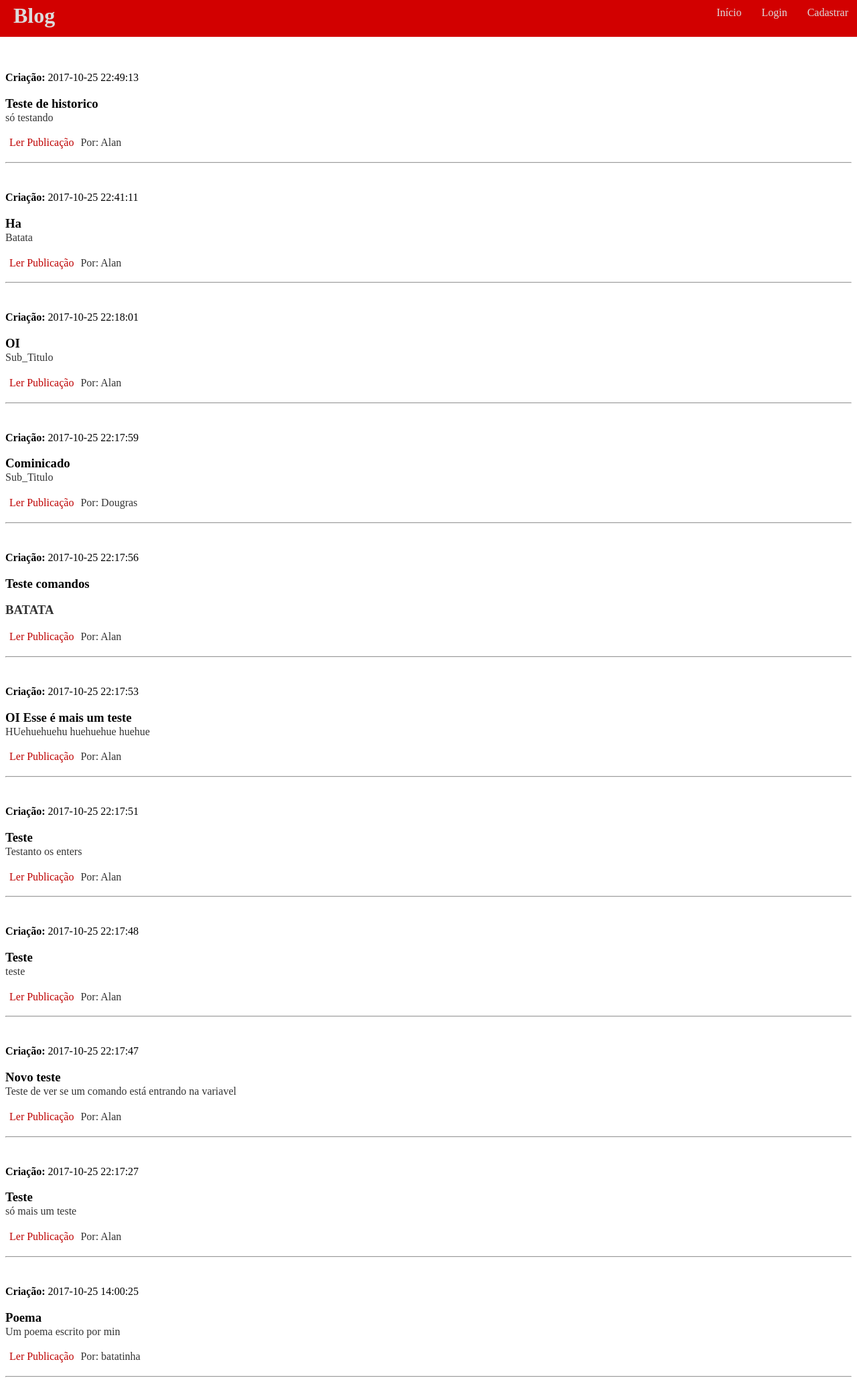
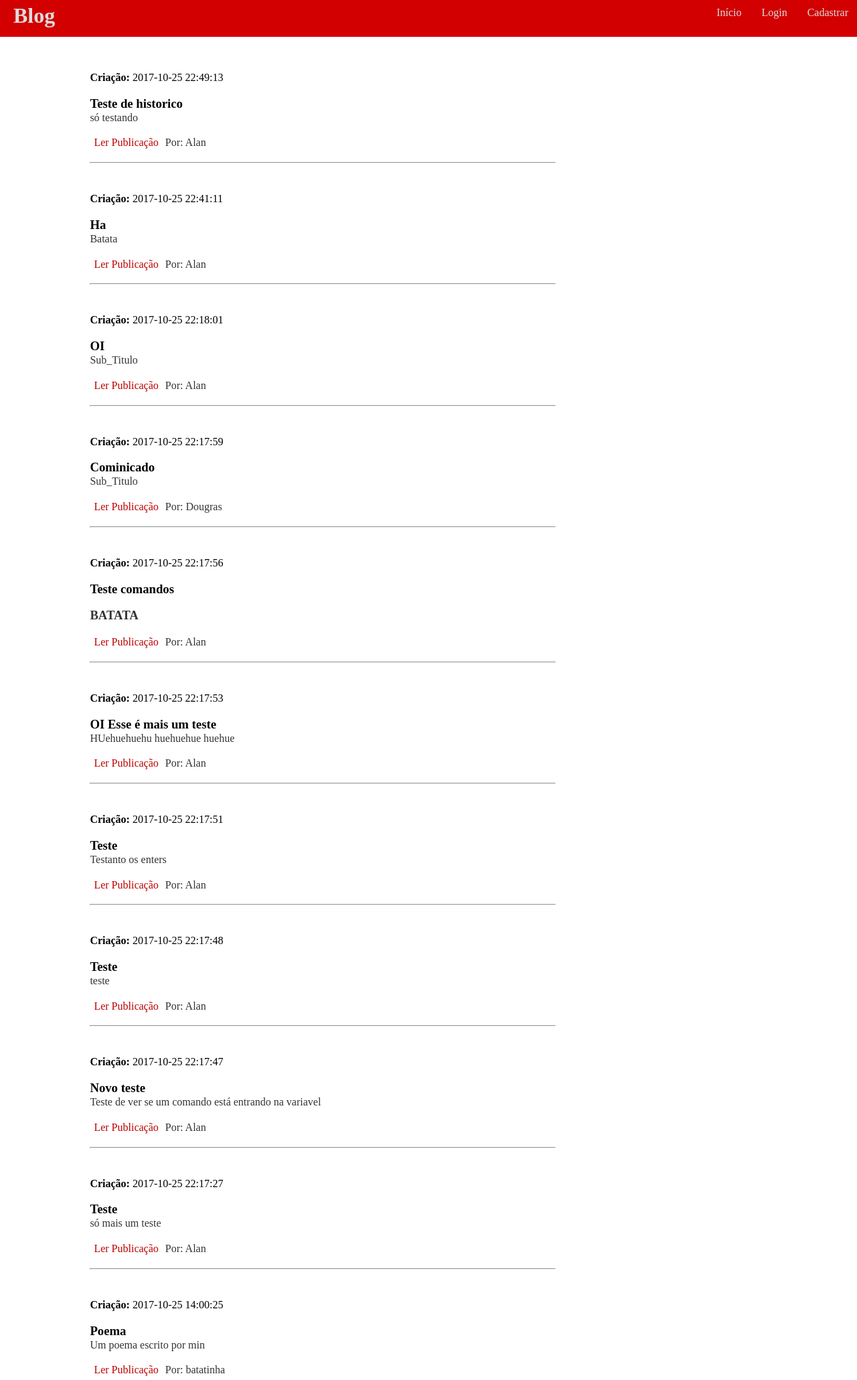
Before and after one commit to AlanLucasSC/ProgWeb-Blog, a PHP site: page / in a window 1280 px wide. Shown: the top 2061 px of the page at 67% size. Run offline with PHP 8.4, Linux system fonts and the light colour scheme; data comes from the database, SQL or seed files in the repository.

Commit message:
Update estilos.css

```diff
--- a/Blog/Funcoes/estilos.css
+++ b/Blog/Funcoes/estilos.css
@@ -76,3 +76,7 @@ hr.hrPost{margin-left: 20%; margin-right: 20%;}
 .ShowName{text-align: right;}
 .choice{text-align: right;}
 .alterarPost{margin-left: 25%; margin-top: 10%;}
+.alter{margin-bottom: 2px;}
+.posts{width: 55%; margin: 0 0 10px 10%;}
+.posts2{width: 90%;}
+.posts3{width: 90%; margin-left: 70%;}
```
